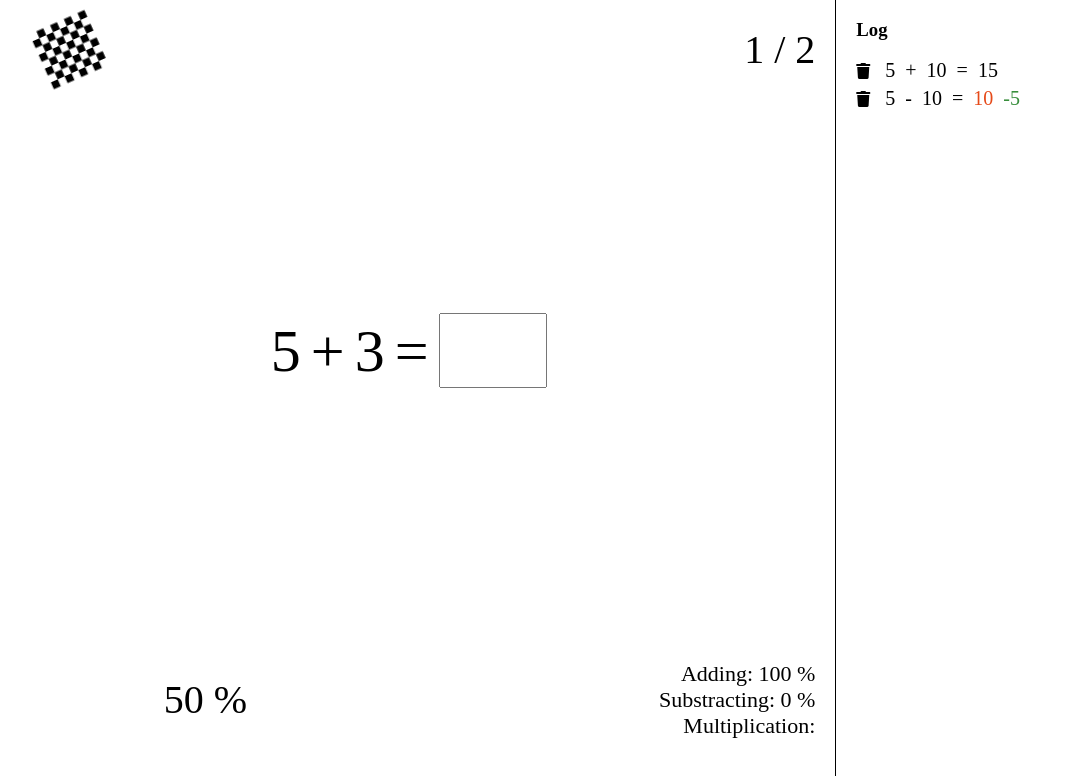
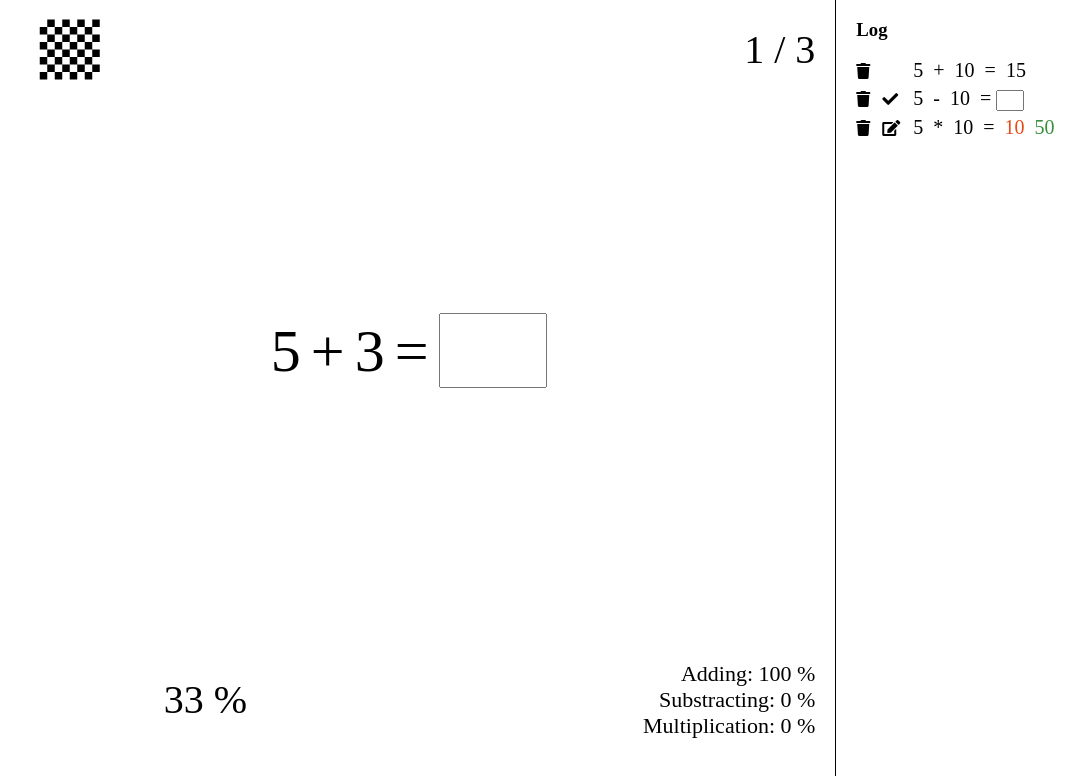
Before and after one commit to karlklin/math-competition-redux-learning, a React (Create React App) app: page / in a window 1280 px wide. Both pictures are taken after a click on the icon 881 px from the left and 127 px from the top of the page. Shown: the top 776 px of the page, without its empty margins (18-1103 px from the left). Built offline with nearby package versions, Linux system fonts and the light colour scheme.

Commit message:
Implementation without redux
- updating answer

```diff
--- a/src/components/Competition.js
+++ b/src/components/Competition.js
@@ -2,9 +2,9 @@ import React, { useState } from 'react';
 
 const generator = competitionGenerator();
 
-export function Competition({onAnswer}) {
+export function Competition({ onAnswer, initial }) {
 
-    const [data, setData] = useState(generator.next().value);
+    const [data, setData] = useState(initial || generator.next().value);
 
     const submit = e => {
         if(e.key === 'Enter' && e.target.value !== '') {
--- a/src/components/HistoryLogItem.js
+++ b/src/components/HistoryLogItem.js
@@ -1,19 +1,46 @@
-import React from 'react';
+import React, { useState, useRef } from 'react';
 import {correctAnswer, isCorrect} from '../services/competitionHelper';
+import {Competition} from './Competition';
 
 export function HistoryLogItem({item, onDelete}) {
 
     const correct = isCorrect(item);
+    const [editor, toggleEditor] = useToggle(false);
+    const newValue = useRef(item.answer);
+
+    const update = () => {
+        item.answer = parseInt(newValue.current.value);
+        toggleEditor();
+    };
+
+    const submit = e => {
+        if(e.key === 'Enter' && e.target.value !== '') {
+            update();
+        }
+    };
+
+    const isToEdit = !correct && !editor;
+    const isInEdit = !correct && editor;
 
     return (
         <div className={correct ? 'history-log-item correct' : 'history-log-item wrong'}>
             <i className="fas fa-trash" onClick={() => onDelete(item.id)}></i>
+            { isToEdit ? <i className="fas fa-edit" onClick={toggleEditor}></i> : null }
+            { correct ? <i className="fas"></i> : null }
+            { isInEdit ? <i className="fas fa-check" onClick={update}></i> : null }
             <span>{item.a}</span>
             <span>{item.operator}</span>
             <span>{item.b}</span>
             <span>=</span>
-            <span className="answer">{item.answer}</span>
-            <span className="correct-answer">{correctAnswer(item)}</span>
+            { !isInEdit ? <span className="answer">{item.answer}</span> : null }
+            { !isInEdit ? <span className="correct-answer">{correctAnswer(item)}</span> : null }
+            { isInEdit ? <input type="number" onKeyPress={submit} ref={newValue} /> : null }
         </div>
     );
 }
+
+const useToggle = initial => {
+    const [toggled, setToggled] = useState(initial);
+    const toggle = () => setToggled(!toggled);
+    return [toggled, toggle];
+};
--- a/src/styles.scss
+++ b/src/styles.scss
@@ -1,6 +1,12 @@
 body {
   margin: 0;
   padding: 0;
+}
+
+input[type=number]::-webkit-inner-spin-button,
+input[type=number]::-webkit-outer-spin-button {
+  -webkit-appearance: none;
+  margin: 0;
 }
 
 .container {
@@ -51,6 +57,20 @@ body {
       display: inline;
     }
   }
+
+  .editor {
+    display: none;
+    position: fixed;
+    background: rgba(0, 0, 0, .2);
+    top: 0;
+    bottom: 0;
+    left: 0;
+    right: 0;
+    &.opened {
+      display: block;
+    }
+
+  }
 }
 
 .competition {
@@ -67,11 +87,6 @@ body {
     width: 100px;
     text-align: center;
   }
-  input[type=number]::-webkit-inner-spin-button,
-  input[type=number]::-webkit-outer-spin-button {
-     -webkit-appearance: none;
-     margin: 0;
-   }
 }
 
 .history-log {
@@ -84,9 +99,14 @@ body {
     span {
       margin: 5px;
     }
+    input[type=number] {
+      width: 20px;
+    }
     .fas {
       font-size: 16px;
       margin-right: 10px;
+      display: inline-block;
+      width: 16px;
     }
   }
 }
```
